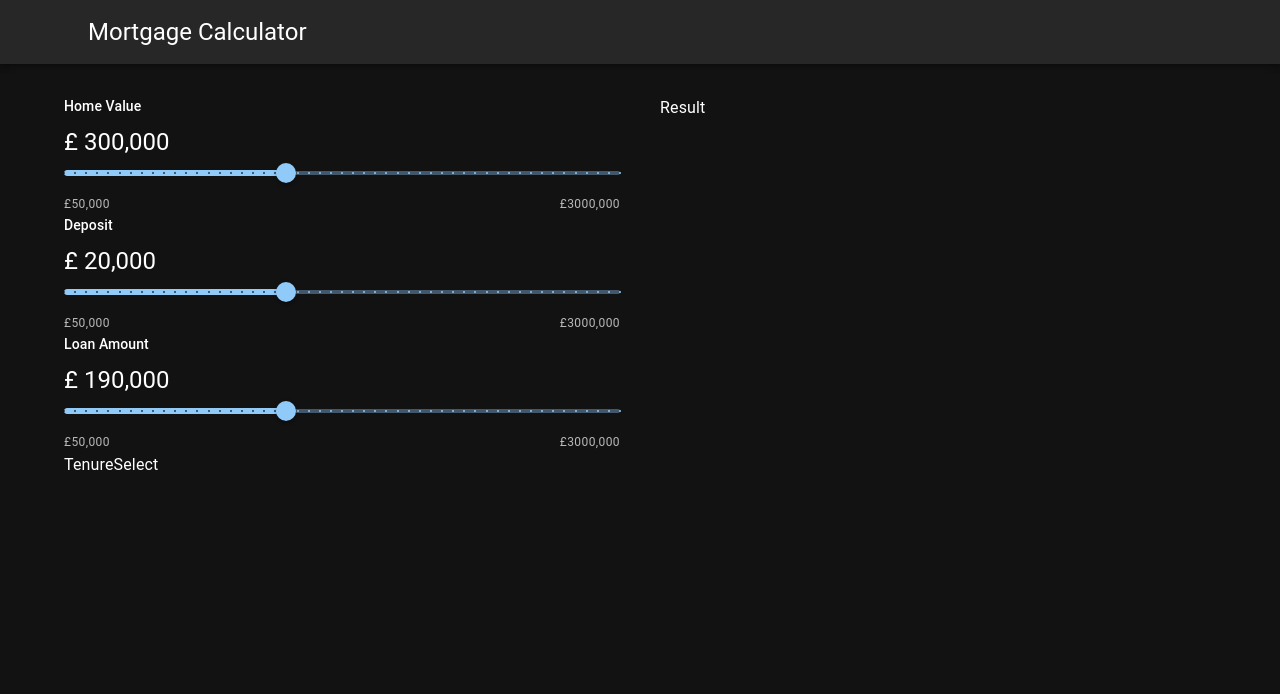
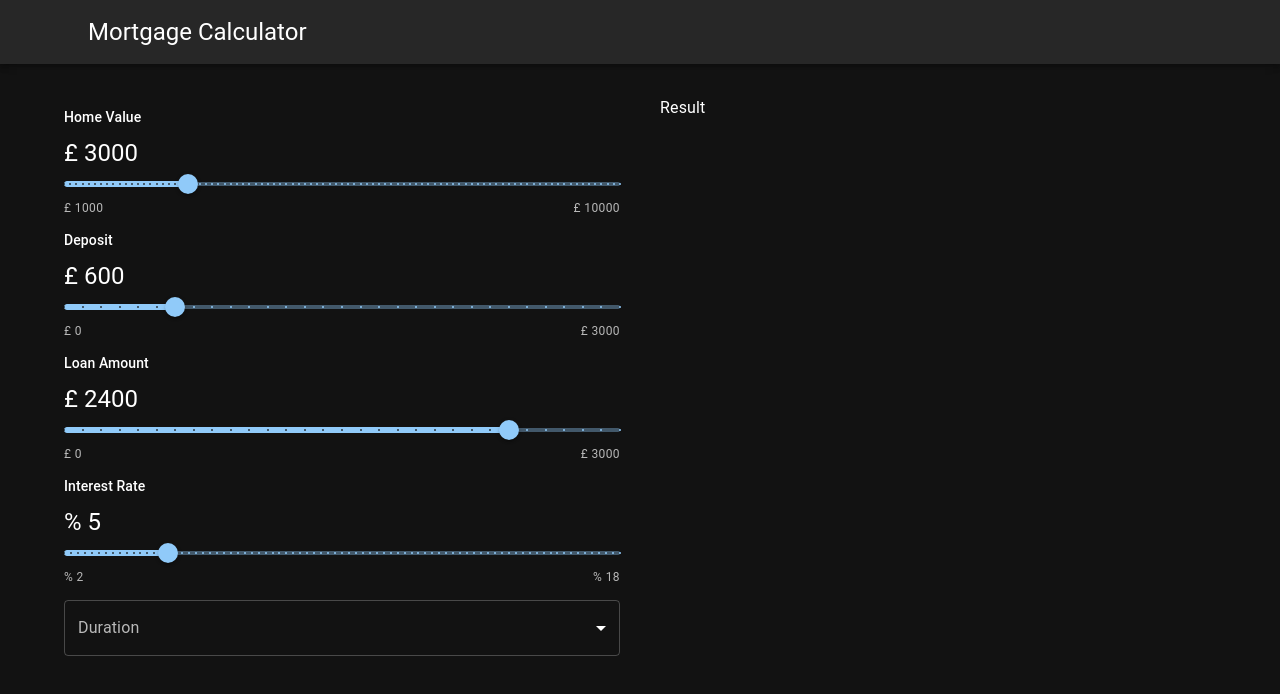
Before and after one commit to BenjaminSeed/mortgage-calculator, a React (Vite) app: page / in a window 1280 px wide. Shown: the top 694 px of the page. Built offline with nearby package versions, Linux system fonts and the light colour scheme.

Commit message:
passed props to sliderComponent and spread operator. Introduced state to the project to adjust sliders

```diff
--- a/src/App.jsx
+++ b/src/App.jsx
@@ -1,3 +1,4 @@
+import { useState } from "react";
 import { Container, Grid } from "@mui/material";
 import Navbar from "./components/Navbar";
 import Result from "./components/Result";
@@ -5,14 +6,22 @@ import SliderSelect from "./components/SliderSelect";
 import TenureSelect from "./components/TenureSelect";
 
 function App() {
+  const [data, setData] = useState({
+    homeValue: 3000,
+    deposit: 3000 * 0.2,
+    loanAmount: 3000 * 0.8,
+    loanTerm: "",
+    interestRate: 5,
+  });
+
   return (
     <div className="app">
       <Navbar />
       <Container maxWidth="lg" sx={{ marginTop: 4 }}>
         <Grid container spacing={5}>
           <Grid item xs={12} md={6}>
-            <SliderSelect />
-            <TenureSelect />
+            <SliderSelect data={data} setData={setData} />
+            <TenureSelect data={data} setData={setData} />
           </Grid>
           <Grid item xs={12} md={6}>
             <Result />
--- a/src/components/SliderSelect.jsx
+++ b/src/components/SliderSelect.jsx
@@ -1,37 +1,80 @@
+/* eslint-disable react/prop-types */
 import SliderComponent from "./common/SliderComponent";
 
-const SliderSelect = () => {
+const SliderSelect = ({ data, setData }) => {
+  console.log(data);
+
+  const bank_limit = 10000;
+
   return (
     <div>
       <SliderComponent
         label="Home Value"
-        min={50000}
-        max={300000}
-        defaultValue={150000}
-        step={5000}
-        onChange={(e) => console.log(e.target.value)}
+        min={1000}
+        max={bank_limit}
+        defaultValue={data.homeValue}
+        value={data.homeValue}
+        step={100}
+        onChange={(e, value) =>
+          setData({
+            ...data,
+            // deposit: value * 0.2,
+            // loanAmount: value * 0.8,
+            homeValue: value,
+          })
+        }
         unit="£"
-        amount={"300,000"}
+        amount={data.homeValue}
       />
       <SliderComponent
         label="Deposit"
-        min={50000}
-        max={300000}
-        defaultValue={150000}
-        step={5000}
-        onChange={(e) => console.log(e.target.value)}
+        min={0}
+        max={data.homeValue}
+        defaultValue={data.deposit}
+        value={data.deposit}
+        step={100}
+        onChange={(e, value) =>
+          setData({
+            ...data,
+            // loanAmount: data.homeValue - value,
+            deposit: value,
+          })
+        }
         unit="£"
-        amount={"20,000"}
+        amount={data.deposit}
       />
       <SliderComponent
         label="Loan Amount"
-        min={50000}
-        max={300000}
-        defaultValue={150000}
-        step={5000}
-        onChange={(e) => console.log(e.target.value)}
+        min={0}
+        max={data.homeValue}
+        defaultValue={data.loanAmount}
+        value={data.loanAmount}
+        step={100}
+        onChange={(e, value) =>
+          setData({
+            ...data,
+            // deposit: data.homeValue - value,
+            loanAmount: value,
+          })
+        }
         unit="£"
-        amount={"190,000"}
+        amount={data.loanAmount}
+      />
+      <SliderComponent
+        label="Interest Rate"
+        min={2}
+        max={18}
+        defaultValue={data.interestRate}
+        value={data.interestRate}
+        step={0.2}
+        onChange={(e, value) =>
+          setData({
+            ...data,
+            interestRate: value,
+          })
+        }
+        unit="%"
+        amount={data.interestRate}
       />
     </div>
   );
--- a/src/components/TenureSelect.jsx
+++ b/src/components/TenureSelect.jsx
@@ -1,7 +1,34 @@
-import React from "react";
+/* eslint-disable react/prop-types */
+import InputLabel from "@mui/material/InputLabel";
+import MenuItem from "@mui/material/MenuItem";
+import FormControl from "@mui/material/FormControl";
+import Select from "@mui/material/Select";
 
-const TenureSelect = () => {
-  return <div>TenureSelect</div>;
+const TenureSelect = ({ data, setData }) => {
+  const handleChange = (event) => {
+    setData({
+      ...data,
+      loanTerm: event.target.value,
+    });
+  };
+
+  return (
+    <FormControl fullWidth>
+      <InputLabel id="demo-simple-select-label">Duration</InputLabel>
+      <Select
+        labelId="demo-simple-select-label"
+        id="demo-simple-select"
+        value={data.loanTerm}
+        label="Duration"
+        onChange={handleChange}
+      >
+        <MenuItem value={2}>2 Years</MenuItem>
+        <MenuItem value={5}>5 Years</MenuItem>
+        <MenuItem value={10}>10 Years</MenuItem>
+        <MenuItem value={15}>15 Years</MenuItem>
+      </Select>
+    </FormControl>
+  );
 };
 
 export default TenureSelect;
--- a/src/components/common/SliderComponent.jsx
+++ b/src/components/common/SliderComponent.jsx
@@ -14,7 +14,7 @@ const SliderComponent = ({
   amount,
 }) => {
   return (
-    <>
+    <Stack my={1.4}>
       <Stack gap={1}>
         <Typography variant="subtitle2">{label}</Typography>
         <Typography variant="h5">
@@ -34,13 +34,13 @@ const SliderComponent = ({
       />
       <Stack direction="row" justifyContent="space-between">
         <Typography color="text.secondary" variant="caption">
-          £50,000
+          {unit} {min}
         </Typography>
         <Typography color="text.secondary" variant="caption">
-          £3000,000
+          {unit} {max}
         </Typography>
       </Stack>
-    </>
+    </Stack>
   );
 };
 
```
